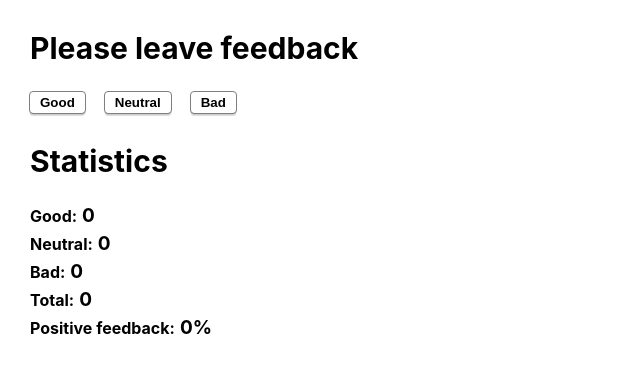
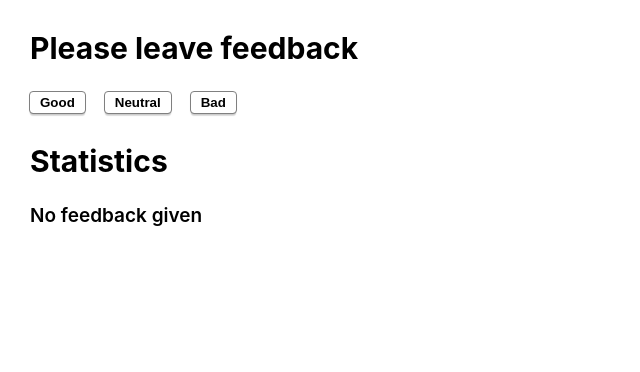
Before and after one commit to itfreshman2021/goit-react-hw-02-feedback, a React (Create React App) app: page / in a window 1280 px wide. Shown: the top 372 px of the page, without its empty margins (0-640 px from the left). Built offline with nearby package versions, Linux system fonts and the light colour scheme.

Commit message:
added step 4 to the solution of task 1

```diff
--- a/src/App.js
+++ b/src/App.js
@@ -3,6 +3,7 @@ import PropTypes from 'prop-types';
 import Section from './Components/feedback/Section';
 import FeedbackOptions from './Components/feedback/FeedbackOptions';
 import Statistics from './Components/feedback/Statistics';
+import Notification from './Components/feedback/Notification';
 
 class App extends React.Component {
   state = {
@@ -25,8 +26,8 @@ class App extends React.Component {
 
   countPositiveFeedbackPercentage = () => {
     let countPositiveFeedback = 0;
-    const { good, neutral, bad } = this.state;
-    countPositiveFeedback = (good / (good + neutral + bad)) * 100;
+    const { good } = this.state;
+    countPositiveFeedback = (good / this.countTotalFeedback()) * 100;
     if (!isFinite(countPositiveFeedback)) {
       return 0;
     }
@@ -42,6 +43,7 @@ class App extends React.Component {
         <Section title="Please leave feedback">
           <FeedbackOptions options={Object.keys(state)} onLeaveFeedback={handleAddVoute} />
         </Section>
+        {countTotalFeedback() > 0 ? (
           <Section title="Statistics">
             <Statistics
               good={good}
@@ -51,6 +53,11 @@ class App extends React.Component {
               positivePercentage={countPositiveFeedbackPercentage()}
             />
           </Section>
+        ) : (
+          <Section title="Statistics">
+            <Notification message="No feedback given" />
+          </Section>
+        )}
       </>
     );
   }
@@ -67,5 +74,6 @@ Statistics.propTypes = {
   total: PropTypes.number.isRequired,
   positivePercentage: PropTypes.oneOfType([PropTypes.string, PropTypes.number]).isRequired,
 };
+Notification.propTypes = { message: PropTypes.string.isRequired };
 
 export default App;
--- /dev/null
+++ b/src/Components/feedback/Notification.js
@@ -0,0 +1,6 @@
+import React from 'react';
+import s from './Notification.module.css';
+
+const Notification = ({ message }) => <p className={s.message}>{message}</p>;
+
+export default Notification;
--- /dev/null
+++ b/src/Components/feedback/Notification.module.css
@@ -0,0 +1,4 @@
+.message {
+  font-size: 19px;
+  font-weight: 600;
+}
```
Lines whose indentation alone changed are shown as unchanged.
